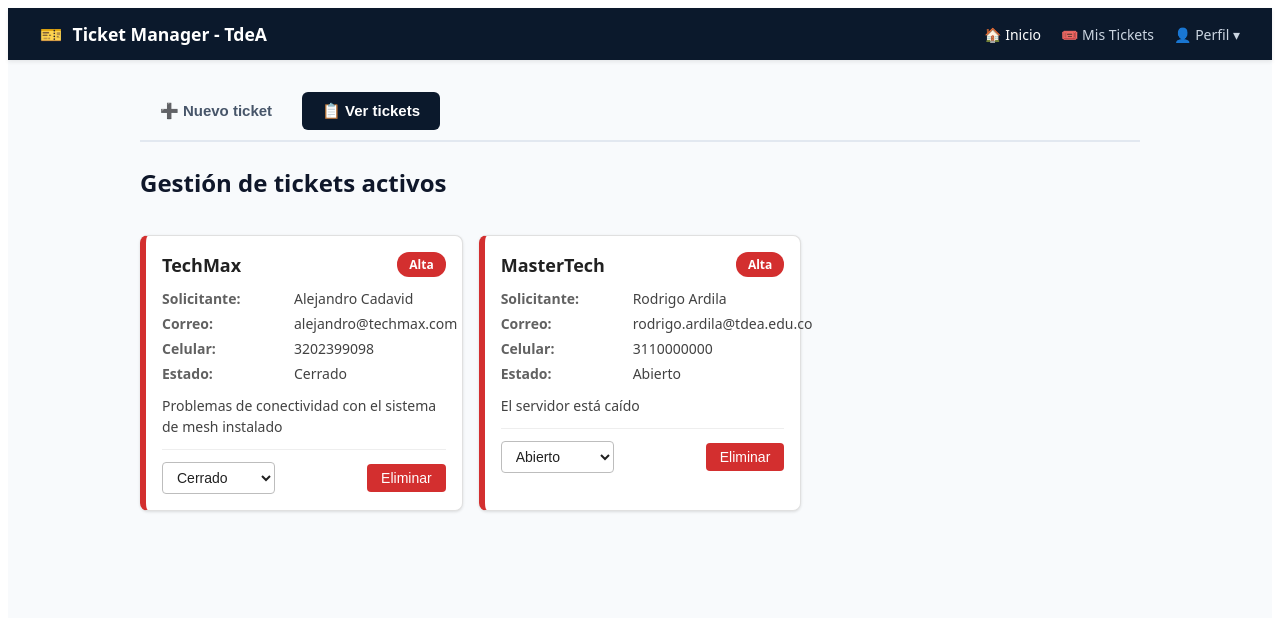
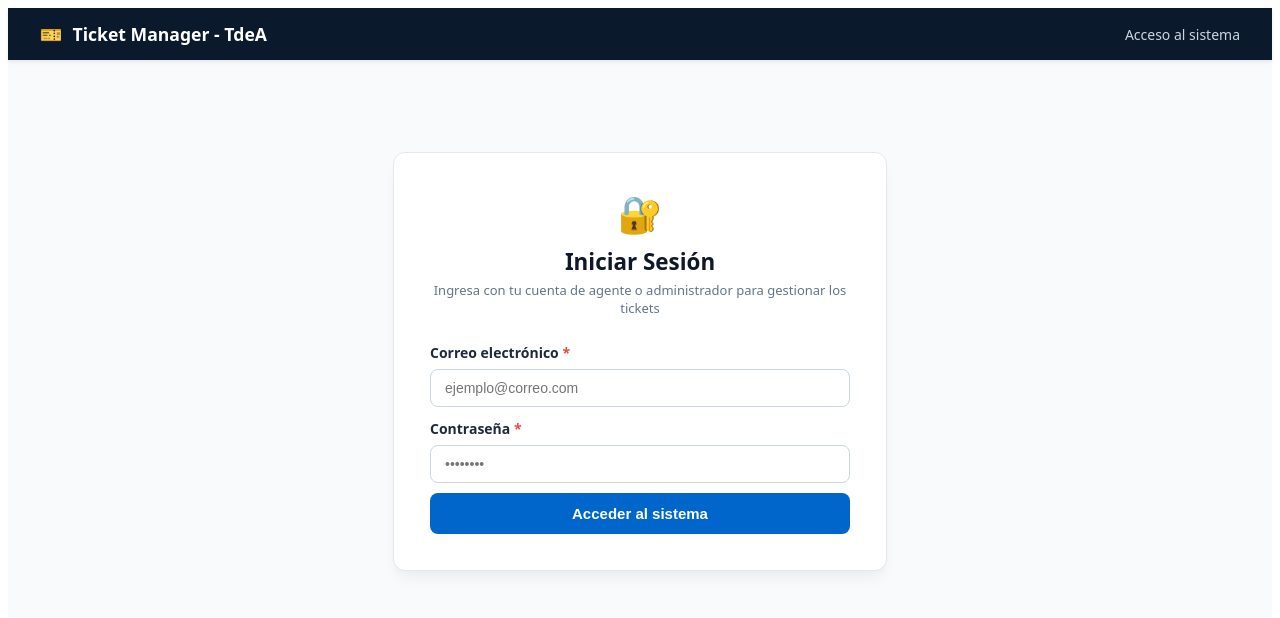
Before and after one commit to rodardila98/tdea_const3_TicketManager_front, a React (Vite) app: page / in a window 1280 px wide. Shown: the top 618 px of the page. Built offline with nearby package versions, Linux system fonts and the light colour scheme; data requests are answered from the project's data file.

Commit message:
Feat: integracion con backend protegido JWT, login y manejo de respuestas HTTP

```diff
--- a/package.json
+++ b/package.json
@@ -7,8 +7,7 @@
     "dev": "vite",
     "build": "vite build",
     "lint": "eslint .",
-    "preview": "vite preview",
-    "server": "json-server --watch db.json --port 3001"
+    "preview": "vite preview"
   },
   "dependencies": {
     "react": "^19.2.8",
@@ -23,7 +22,6 @@
     "eslint-plugin-react-hooks": "^7.1.1",
     "eslint-plugin-react-refresh": "^0.5.6",
     "globals": "^17.12.0",
-    "json-server": "^1.0.0-beta.15",
     "vite": "^8.3.0"
   }
 }
--- a/src/App.jsx
+++ b/src/App.jsx
@@ -1,40 +1,75 @@
 import { useState, useEffect } from "react";
 
-// Servicios de datos (Dev 3)
+// Servicios de datos y autenticación
 import { getTickets, createTicket, updateTicket, deleteTicket } from "./api/ticketService";
+import { login as loginService, logout as logoutService, getUsuarioActual } from "./api/authService";
 
-// Componentes de Interfaz (Dev 1 y Dev 2)
+// Componentes de Interfaz
 import Navbar from "./components/layout/Navbar";
 import TicketForm from "./components/tickets/TicketForm";
 import TicketList from "./components/tickets/TicketList";
+import LoginForm from "./components/auth/LoginForm";
 
 export default function App() {
+    const [usuario, setUsuario] = useState(getUsuarioActual());
     const [tickets, setTickets] = useState([]);
-    // Estado para controlar qué vista se muestra ('lista' o 'formulario')
-    const [vistaActual, setVistaActual] = useState("lista");
+    const [vistaActual, setVistaActual] = useState("lista"); // 'lista' o 'formulario'
+    const [errorApi, setErrorApi] = useState("");
 
+    const handleLogout = () => {
+        logoutService();
+        setUsuario(null);
+        setTickets([]);
+        setErrorApi("");
+    };
+
+    const handleLogin = async (email, password) => {
+        const respuesta = await loginService(email, password);
+        setUsuario(respuesta.user);
+    };
+
+    // Cargar tickets solo si hay un usuario autenticado
     useEffect(() => {
         let isMounted = true;
-        getTickets().then((datos) => {
+
+        if (usuario) {
+            getTickets()
+                .then((datos) => {
                     if (isMounted) {
                         setTickets(datos || []);
+                        setErrorApi("");
+                    }
+                })
+                .catch((err) => {
+                    if (isMounted) {
+                        setErrorApi(err.message);
+                        // Si el token es inválido o expiró, cerramos la sesión automáticamente
+                        if (err.message.includes("401") || err.message.includes("Token")) {
+                            handleLogout();
+                        }
                     }
                 });
+        }
+
         return () => {
             isMounted = false;
         };
-    }, []);
+    }, [usuario]);
 
     const handleCrearTicket = async (nuevoTicket) => {
+        try {
             const ticketGuardado = await createTicket(nuevoTicket);
             if (ticketGuardado) {
-            setTickets([...tickets, ticketGuardado]);
-            // Redirección automática a la lista después de guardar
+                setTickets([ticketGuardado, ...tickets]);
                 setVistaActual("lista");
+            }
+        } catch (err) {
+            alert(err.message);
         }
     };
 
     const handleCambiarEstado = async (id, nuevoEstado) => {
+        try {
             const ticketActualizado = await updateTicket(id, nuevoEstado);
             if (ticketActualizado) {
                 const listaActualizada = tickets.map((t) =>
@@ -42,12 +77,19 @@ export default function App() {
                 );
                 setTickets(listaActualizada);
             }
+        } catch (err) {
+            alert(err.message);
+        }
     };
 
     const handleEliminarTicket = async (id) => {
+        try {
             await deleteTicket(id);
             const listaFiltrada = tickets.filter((t) => t.id !== id);
             setTickets(listaFiltrada);
+        } catch (err) {
+            alert(err.message);
+        }
     };
 
     const estilos = {
@@ -61,7 +103,6 @@ export default function App() {
             maxWidth: "1000px",
             margin: "0 auto",
         },
-        // Estilos para el menú de pestañas
         menuNavegacion: {
             display: "flex",
             gap: "10px",
@@ -84,16 +125,35 @@ export default function App() {
             color: "#0f172a",
             fontSize: "24px",
             marginBottom: "20px",
+        },
+        bannerError: {
+            backgroundColor: "#fef2f2",
+            color: "#b91c1c",
+            border: "1px solid #fecaca",
+            padding: "12px 16px",
+            borderRadius: "8px",
+            marginBottom: "20px",
+            fontSize: "14px"
         }
     };
 
     return (
         <div style={estilos.contenedor}>
-            <Navbar />
+            <Navbar usuario={usuario} onLogout={handleLogout} />
 
             <main style={estilos.main}>
+                {!usuario ? (
+                    // Si no está autenticado, mostramos el formulario de login
+                    <LoginForm onLoginSuccess={handleLogin} />
+                ) : (
+                    // Si está autenticado, mostramos la interfaz de tickets
+                    <>
+                        {errorApi && (
+                            <div style={estilos.bannerError}>
+                                ⚠️ <strong>Aviso:</strong> {errorApi}
+                            </div>
+                        )}
 
-                {/* Menú de navegación simulando pestañas */}
                         <nav style={estilos.menuNavegacion}>
                             <button
                                 style={estilos.botonPestana(vistaActual === "formulario")}
@@ -105,18 +165,19 @@ export default function App() {
                                 style={estilos.botonPestana(vistaActual === "lista")}
                                 onClick={() => setVistaActual("lista")}
                             >
-                        📋 Ver tickets
+                                📋 Ver tickets ({tickets.length})
                             </button>
                         </nav>
 
-                {/* Renderizado Condicional: Dibuja el componente que coincide con la pestaña activa */}
                         {vistaActual === "formulario" ? (
                             <section>
                                 <TicketForm onTicketCreated={handleCrearTicket} />
                             </section>
                         ) : (
                             <section>
-                        <h2 style={estilos.tituloSeccion}>Gestión de tickets activos</h2>
+                                <h2 style={estilos.tituloSeccion}>
+                                    Gestión de tickets activos ({usuario.role === 'admin' ? 'Todos los tickets' : 'Mis tickets asignados'})
+                                </h2>
                                 <TicketList
                                     tickets={tickets}
                                     onUpdateStatus={handleCambiarEstado}
@@ -124,7 +185,8 @@ export default function App() {
                                 />
                             </section>
                         )}
-
+                    </>
+                )}
             </main>
         </div>
     );
--- /dev/null
+++ b/src/api/authService.js
@@ -0,0 +1,45 @@
+// Servicio para autenticación y manejo de sesión JWT
+const API_URL = "http://localhost:3001/usuarios";
+
+// Iniciar sesión y guardar token en localStorage
+export const login = async (email, password) => {
+    const respuesta = await fetch(`${API_URL}/login`, {
+        method: "POST",
+        headers: { "Content-Type": "application/json" },
+        body: JSON.stringify({ email, password })
+    });
+
+    const datos = await respuesta.json().catch(() => ({}));
+
+    if (!respuesta.ok) {
+        throw new Error(datos.error || 'Error al iniciar sesión');
+    }
+
+    if (datos.token) {
+        localStorage.setItem('token', datos.token);
+        localStorage.setItem('usuario', JSON.stringify(datos.user));
+    }
+
+    return datos;
+};
+
+// Cerrar sesión
+export const logout = () => {
+    localStorage.removeItem('token');
+    localStorage.removeItem('usuario');
+};
+
+// Obtener los datos del usuario logueado
+export const getUsuarioActual = () => {
+    const usuarioStr = localStorage.getItem('usuario');
+    try {
+        return usuarioStr ? JSON.parse(usuarioStr) : null;
+    } catch {
+        return null;
+    }
+};
+
+// Obtener el token JWT actual
+export const getToken = () => {
+    return localStorage.getItem('token');
+};
--- a/src/api/ticketService.js
+++ b/src/api/ticketService.js
@@ -1,63 +1,80 @@
-// src/api/ticketService.js
+// Servicio para comunicación con la API protegida de tickets del backend
+import { getToken } from "./authService";
 
-// Guardamos la URL en una constante para no repetirla en cada función
 const API_URL = "http://localhost:3001/tickets";
 
-// 1. Obtener todos los tickets (GET)
+// Función auxiliar para construir cabeceras con token JWT
+const getAuthHeaders = () => {
+    const token = getToken();
+    return {
+        "Content-Type": "application/json",
+        ...(token ? { "Authorization": `Bearer ${token}` } : {})
+    };
+};
+
+// 1. Obtener los tickets autorizados (GET)
 export const getTickets = async () => {
-    try {
-        const respuesta = await fetch(API_URL);
-        const datos = await respuesta.json();
+    const respuesta = await fetch(API_URL, {
+        method: "GET",
+        headers: getAuthHeaders()
+    });
+
+    const datos = await respuesta.json().catch(() => ({}));
+
+    if (!respuesta.ok) {
+        throw new Error(datos.error || `Error ${respuesta.status}: No se pudieron obtener los tickets`);
+    }
+
     return datos;
-    } catch (error) {
-        console.error("Error al obtener los tickets:", error);
-        return []; // Retornamos un arreglo vacío para que el map() no falle en React
-    }
 };
 
 // 2. Crear un nuevo ticket (POST)
 export const createTicket = async (nuevoTicket) => {
-    try {
     const respuesta = await fetch(API_URL, {
         method: "POST",
-            headers: {
-                "Content-Type": "application/json",
-            },
-            body: JSON.stringify(nuevoTicket), // Convertimos el objeto de JS a texto JSON
+        headers: getAuthHeaders(),
+        body: JSON.stringify(nuevoTicket),
     });
-        const datos = await respuesta.json();
-        return datos; // Retorna el ticket recién creado (con su nuevo ID)
-    } catch (error) {
-        console.error("Error al crear el ticket:", error);
+
+    const datos = await respuesta.json().catch(() => ({}));
+
+    if (!respuesta.ok) {
+        const mensajeError = datos.detalles ? datos.detalles.join(', ') : (datos.error || 'Error al crear el ticket');
+        throw new Error(mensajeError);
     }
+
+    return datos;
 };
 
-// 3. Actualizar solo el estado de un ticket (PATCH)
+// 3. Actualizar el estado de un ticket (PATCH)
 export const updateTicket = async (id, nuevoEstado) => {
-    try {
     const respuesta = await fetch(`${API_URL}/${id}`, {
-            method: "PATCH", // PATCH ya que es el mejor para modificar solo una parte del objeto
-            headers: {
-                "Content-Type": "application/json",
-            },
+        method: "PATCH",
+        headers: getAuthHeaders(),
         body: JSON.stringify({ estado: nuevoEstado }),
     });
-        const datos = await respuesta.json();
+
+    const datos = await respuesta.json().catch(() => ({}));
+
+    if (!respuesta.ok) {
+        throw new Error(datos.error || 'Error al actualizar el estado del ticket');
+    }
+
     return datos;
-    } catch (error) {
-        console.error("Error al actualizar el ticket:", error);
-    }
 };
 
 // 4. Eliminar un ticket (DELETE)
 export const deleteTicket = async (id) => {
-    try {
     const respuesta = await fetch(`${API_URL}/${id}`, {
         method: "DELETE",
+        headers: getAuthHeaders(),
     });
-        const datos = await respuesta.json();
+
+    const datos = await respuesta.json().catch(() => ({}));
+
+    if (!respuesta.ok) {
+        throw new Error(datos.error || 'Error al eliminar el ticket');
+    }
+
     return datos;
-    } catch (error) {
-        console.error("Error al borrar el ticket:", error);
-    }
 };
--- /dev/null
+++ b/src/components/auth/LoginForm.jsx
@@ -0,0 +1,90 @@
+import { useState } from "react";
+import Input from "../ui/Input";
+import Button from "../ui/Button";
+
+export default function LoginForm({ onLoginSuccess }) {
+  const [email, setEmail] = useState('');
+  const [password, setPassword] = useState('');
+  const [cargando, setCargando] = useState(false);
+  const [error, setError] = useState('');
+
+  const handleSubmit = async (e) => {
+    e.preventDefault();
+    if (!email.trim() || !password) {
+      setError('Por favor completa el correo y la contraseña.');
+      return;
+    }
+
+    setError('');
+    setCargando(true);
+
+    try {
+      await onLoginSuccess(email.trim(), password);
+    } catch (err) {
+      setError(err.message || 'Error al iniciar sesión');
+    } finally {
+      setCargando(false);
+    }
+  };
+
+  return (
+    <form
+      onSubmit={handleSubmit}
+      style={{
+        backgroundColor: '#ffffff',
+        padding: '36px',
+        borderRadius: '12px',
+        border: '1px solid #e2e8f0',
+        boxShadow: '0 10px 15px -3px rgba(0,0,0,0.05), 0 4px 6px -2px rgba(0,0,0,0.02)',
+        maxWidth: '420px',
+        margin: '60px auto'
+      }}
+    >
+      <div style={{ textAlign: 'center', marginBottom: '24px' }}>
+        <span style={{ fontSize: '36px' }}>🔐</span>
+        <h2 style={{ margin: '8px 0 4px 0', color: '#0f172a', fontSize: '1.4rem' }}>
+          Iniciar Sesión
+        </h2>
+        <p style={{ margin: 0, color: '#64748b', fontSize: '13px' }}>
+          Ingresa con tu cuenta de agente o administrador para gestionar los tickets
+        </p>
+      </div>
+
+      {error && (
+        <p style={{
+          color: '#ef4444',
+          backgroundColor: '#fef2f2',
+          padding: '10px 14px',
+          borderRadius: '8px',
+          fontSize: '13px',
+          border: '1px solid #fecaca',
+          marginBottom: '16px'
+        }}>
+          {error}
+        </p>
+      )}
+
+      <Input
+        type="email"
+        label="Correo electrónico"
+        placeholder="ejemplo@correo.com"
+        value={email}
+        onChange={(e) => setEmail(e.target.value)}
+        required
+      />
+
+      <Input
+        type="password"
+        label="Contraseña"
+        placeholder="••••••••"
+        value={password}
+        onChange={(e) => setPassword(e.target.value)}
+        required
+      />
+
+      <Button type="submit">
+        {cargando ? 'Ingresando...' : 'Acceder al sistema'}
+      </Button>
+    </form>
+  );
+}
--- a/src/components/layout/Navbar.jsx
+++ b/src/components/layout/Navbar.jsx
@@ -1,6 +1,4 @@
-//Creación barra de navegación superior y su estilo unificado con el de input y button
-
-export default function Navbar() {
+export default function Navbar({ usuario, onLogout }) {
   return (
     <nav style={{
       backgroundColor: '#0b192c',
@@ -18,10 +16,44 @@ export default function Navbar() {
         </h2>
       </div>
 
-      <div style={{ display: 'flex', gap: '20px', fontSize: '14px', color: '#cbd5e1' }}>
-        <span style={{ cursor: 'pointer', color: '#ffffff' }}>🏠 Inicio</span>
-        <span style={{ cursor: 'pointer' }}>🎟️ Mis Tickets</span>
-        <span style={{ cursor: 'pointer' }}>👤 Perfil ▾</span>
+      <div style={{ display: 'flex', alignItems: 'center', gap: '16px', fontSize: '14px', color: '#cbd5e1' }}>
+        {usuario ? (
+          <>
+            <span>
+              👤 <strong style={{ color: '#ffffff' }}>{usuario.nombre || usuario.email}</strong>
+              <span style={{
+                marginLeft: '8px',
+                fontSize: '11px',
+                fontWeight: '700',
+                backgroundColor: usuario.role === 'admin' ? '#7c3aed' : '#0284c7',
+                color: '#ffffff',
+                padding: '2px 8px',
+                borderRadius: '4px',
+                textTransform: 'uppercase'
+              }}>
+                {usuario.role}
+              </span>
+            </span>
+
+            <button
+              onClick={onLogout}
+              style={{
+                backgroundColor: '#dc2626',
+                color: '#ffffff',
+                border: 'none',
+                padding: '6px 12px',
+                borderRadius: '6px',
+                fontSize: '13px',
+                fontWeight: '600',
+                cursor: 'pointer'
+              }}
+            >
+              Cerrar sesión
+            </button>
+          </>
+        ) : (
+          <span>Acceso al sistema</span>
+        )}
       </div>
     </nav>
   );
```
Also changed, not shown: comandos.txt. Lines whose indentation alone changed are shown as unchanged.
